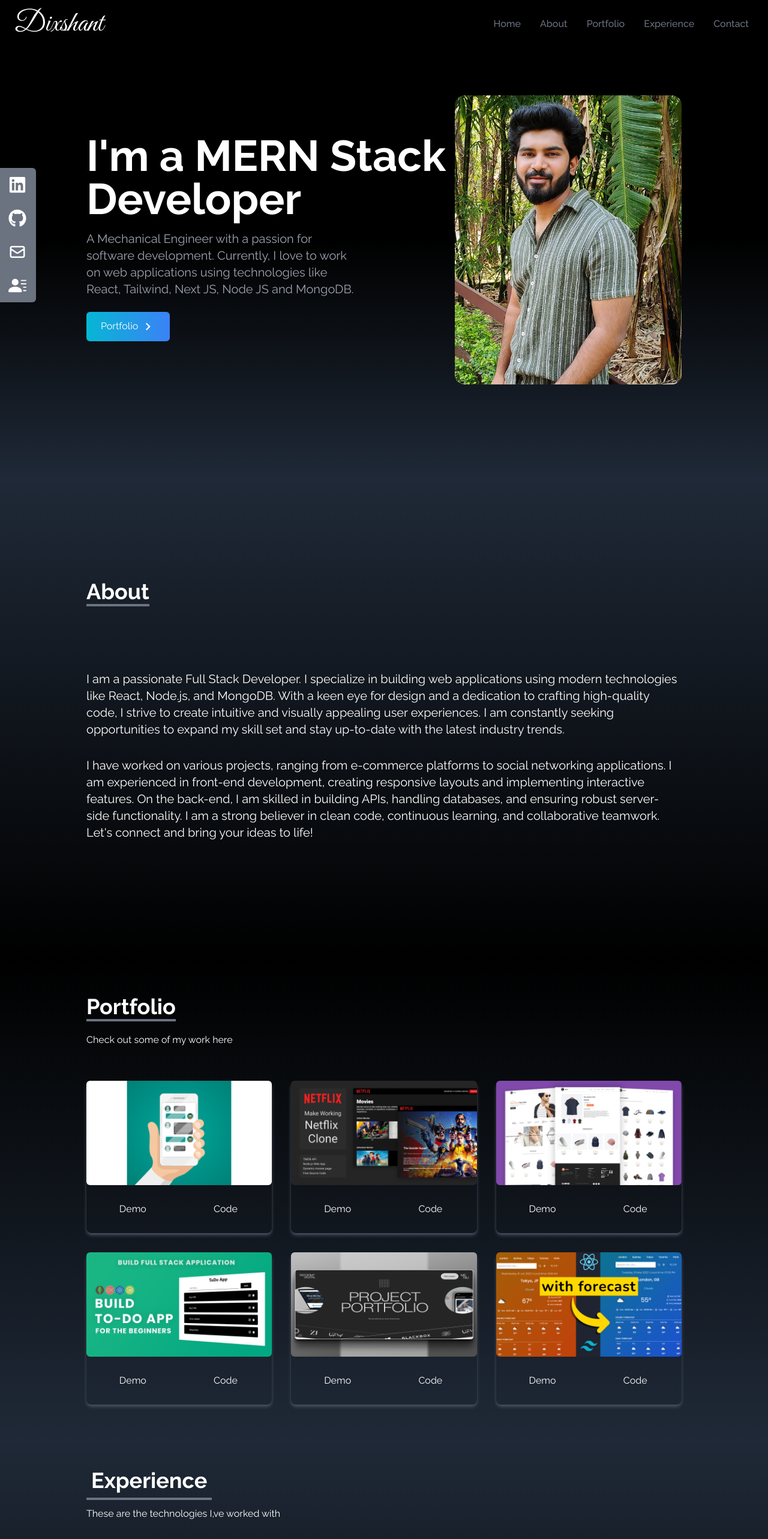
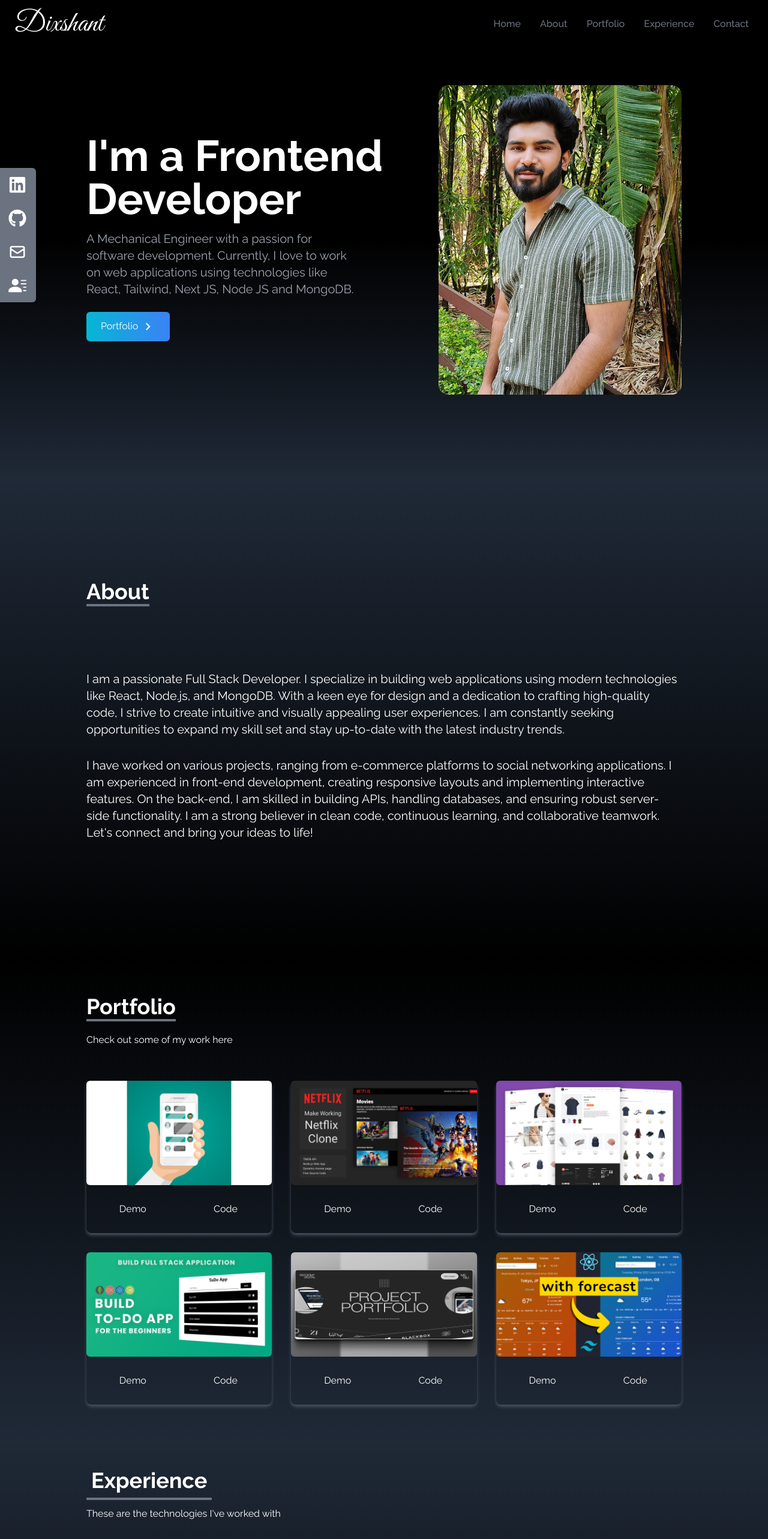
Before and after one commit to Dixshant2313/Portfolio, a React (Create React App) app: page / in a window 1280 px wide. Shown: the top 2566 px of the page at 60% size. Built offline with nearby package versions, Linux system fonts and the light colour scheme; the HTML template or start-up script is replaced by a standard one.

Commit message:
fixed some typos

```diff
--- a/src/components/Experience.jsx
+++ b/src/components/Experience.jsx
@@ -78,7 +78,7 @@ const Experience = () => {
             <p className="text-4xl font-bold border-b-4 border-gray-500 p-2 inline">
               Experience
             </p>
-            <p className="py-6">These are the technologies I,ve worked with</p>
+            <p className="py-6">These are the technologies I've worked with</p>
           </div>
 
           <div className="w-full grid grid-cols-2 sm:grid-cols-3 gap-8 text-center py-8 px-12 sm:px-0">
--- a/src/components/Home.jsx
+++ b/src/components/Home.jsx
@@ -13,7 +13,7 @@ const Home = () => {
         <div className="max-w-screen-lg mx-auto flex flex-col items-center justify-center h-full px-4 md:flex-row">
           <div className="flex flex-col justify-center h-full">
             <h2 className="text-4xl md:text-7xl font-bold text-white">
-              I'm a MERN Stack Developer
+              I'm a Frontend Developer
             </h2>
             <p className="text-xl text-gray-400 py-4 max-w-md">
               A Mechanical Engineer with a passion for software development.
```
Also changed, not shown: src/assets/portfolio/reactSmooth.jpg (deleted).
